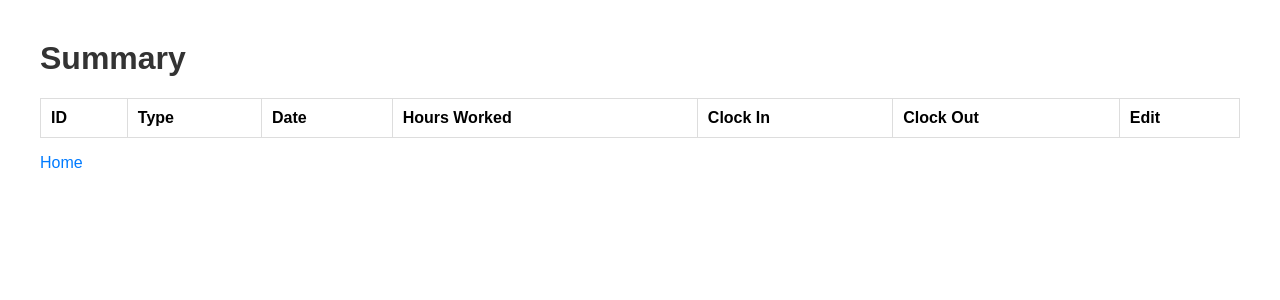
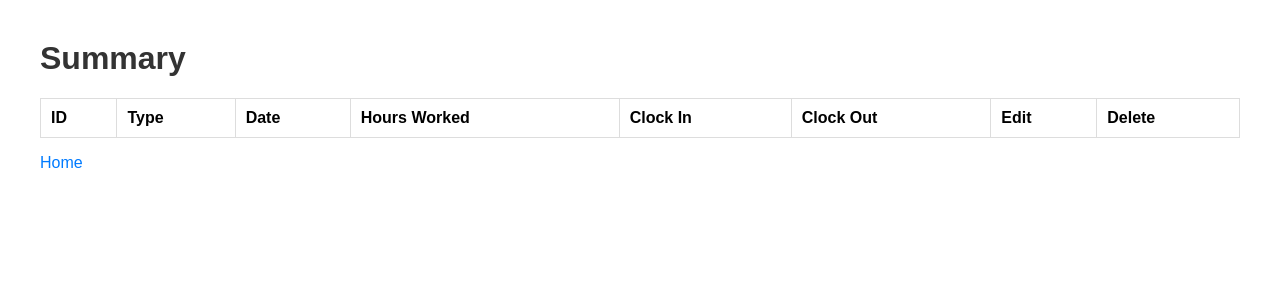
Before and after one commit to TomW1605/time_tracker, a Flask app: page /time_tracker/summary in a window 1280 px wide. Shown: the top 300 px of the page. Run offline with Flask 3, Linux system fonts and the light colour scheme; data that the repository does not hold is empty; parts of the project's set-up code (start-up, migrations or seed data) failed here and were passed over.

Commit message:
add delete button

```diff
--- a/app.py
+++ b/app.py
@@ -158,6 +158,14 @@ def api_get_session(id):
     }
     return jsonify(session_data)
 
+@app.route(base_url + 'api/delete_session/<int:id>', methods=['DELETE'])
+def api_delete_session(id):
+    session = WorkSession.query.get_or_404(id)
+    db.session.delete(session)
+    db.session.commit()
+    return jsonify({'message': 'Session deleted successfully'}), 200
+
+
 def get_hours_today():
     today = datetime.now().date()
     sessions = WorkSession.query.filter(WorkSession.date == today, WorkSession.hours_worked > 0).all()
--- a/templates/summary.html
+++ b/templates/summary.html
@@ -43,10 +43,33 @@
                     editCell.appendChild(editLink);
                     row.appendChild(editCell);
 
+                    const deleteCell = document.createElement('td');
+                    const deleteButton = document.createElement('button');
+                    deleteButton.textContent = 'Delete';
+                    deleteButton.onclick = function() {
+                        deleteSession(session.id);
+                    };
+                    deleteCell.appendChild(deleteButton);
+                    row.appendChild(deleteCell);
+
                     tableBody.appendChild(row);
                 });
             })
             .catch(error => console.error('Error:', error));
+        }
+
+        function deleteSession(id) {
+            if (confirm('Are you sure you want to delete this session?')) {
+                fetch("{{ url_for('api_delete_session', id=0) }}" + id, {
+                    method: 'DELETE'
+                })
+                .then(response => response.json())
+                .then(data => {
+                    alert(data.message);
+                    location.reload();
+                })
+                .catch(error => console.error('Error:', error));
+            }
         }
 
         document.addEventListener('DOMContentLoaded', function() {
@@ -66,6 +89,7 @@
                 <th>Clock In</th>
                 <th>Clock Out</th>
                 <th>Edit</th>
+                <th>Delete</th>
             </tr>
         </thead>
         <tbody id="sessionsTableBody">
```
Also changed, not shown: templates/edit.html (+16 -1 lines).
